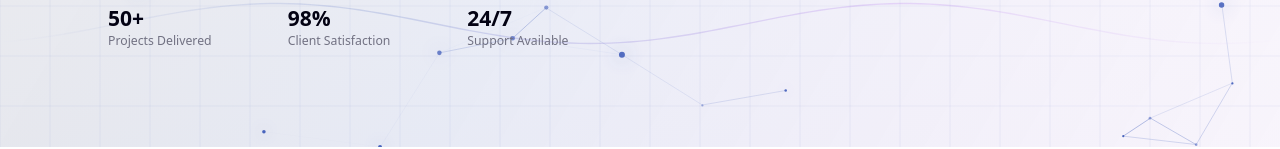
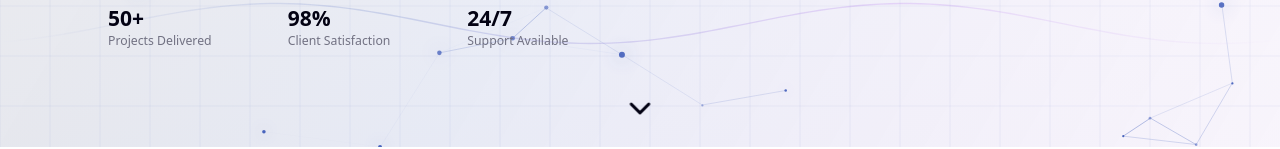
Before and after one commit to AlexanderBrady/arbieter-website, a Next.js app: page / in a window 1280 px wide. Shown: the part 651-800 px from the top of the page. Built offline with nearby package versions, Linux system fonts and the light colour scheme.

Commit message:
hero made arrow do backflip

```diff
--- a/src/app/_components/HeroSection.tsx
+++ b/src/app/_components/HeroSection.tsx
@@ -1,7 +1,7 @@
 "use client";
 
 import { Button } from "./ui/button";
-import { ArrowRight, Play } from "lucide-react";
+import { ArrowRight, Play, ChevronDown } from "lucide-react";
 import { useRouter } from "next/navigation";
 import NeuralBackdrop from "./NeuralBackdrop";
 
@@ -12,7 +12,6 @@ export function HeroSection() {
     <section className="relative overflow-hidden">
       {/* Full-section animated background */}
       <NeuralBackdrop className="absolute inset-0 w-full h-full -z-10 pointer-events-none" />
-      {/* Soft tint so text stays readable (tweak to taste) */}
       <div className="absolute inset-0 -z-10 bg-gradient-to-b from-background/60 to-muted/20" />
 
       <div className="container mx-auto px-4 sm:px-6 lg:px-8 py-20 lg:py-28">
@@ -78,10 +77,8 @@ export function HeroSection() {
             </div>
           </div>
 
-          {/* Right column: keep badges; no inner image/card needed now */}
+          {/* Right column badges */}
           <div className="relative lg:ml-8 min-h-[300px]">
-            {/* You can add any foreground visuals here if you want, or leave empty */}
-            {/* Floating elements */}
             <div className="absolute -top-4 -right-4 bg-primary text-primary-foreground rounded-lg p-4 shadow-lg">
               <div className="text-sm font-medium">AI Powered</div>
               <div className="text-xs opacity-90">Solutions</div>
@@ -94,6 +91,11 @@ export function HeroSection() {
           </div>
         </div>
       </div>
+
+      {/* Cool bouncing + flipping arrow */}
+      <div className="absolute bottom-6 left-1/2 transform -translate-x-1/2">
+        <ChevronDown className="h-10 w-10 text-primary animate-flip-bounce" />
+      </div>
     </section>
   );
 }
--- a/src/app/globals.css
+++ b/src/app/globals.css
@@ -180,3 +180,47 @@
     @apply text-base leading-[1.5];
   }
 }
+
+@keyframes flip-bounce {
+  /* Start + idle */
+  0%,
+  10% {
+    transform: translateY(0) rotate(0deg);
+  }
+
+  /* Small bounce #1 */
+  20% {
+    transform: translateY(-10px) rotate(0deg);
+  }
+  30% {
+    transform: translateY(0) rotate(0deg);
+  }
+
+  /* Small bounce #2 */
+  40% {
+    transform: translateY(-10px) rotate(0deg);
+  }
+  50% {
+    transform: translateY(0) rotate(0deg);
+  }
+
+  /* Big flip jump */
+  65% {
+    transform: translateY(-60px) rotate(180deg); /* high arc + upside down */
+  }
+
+  /* Land + finish rotation */
+  80% {
+    transform: translateY(0) rotate(360deg);
+  }
+
+  /* Rest */
+  100% {
+    transform: translateY(0) rotate(360deg);
+  }
+}
+
+.animate-flip-bounce {
+  animation: flip-bounce 6s infinite ease-in-out;
+  will-change: transform;
+}
```
